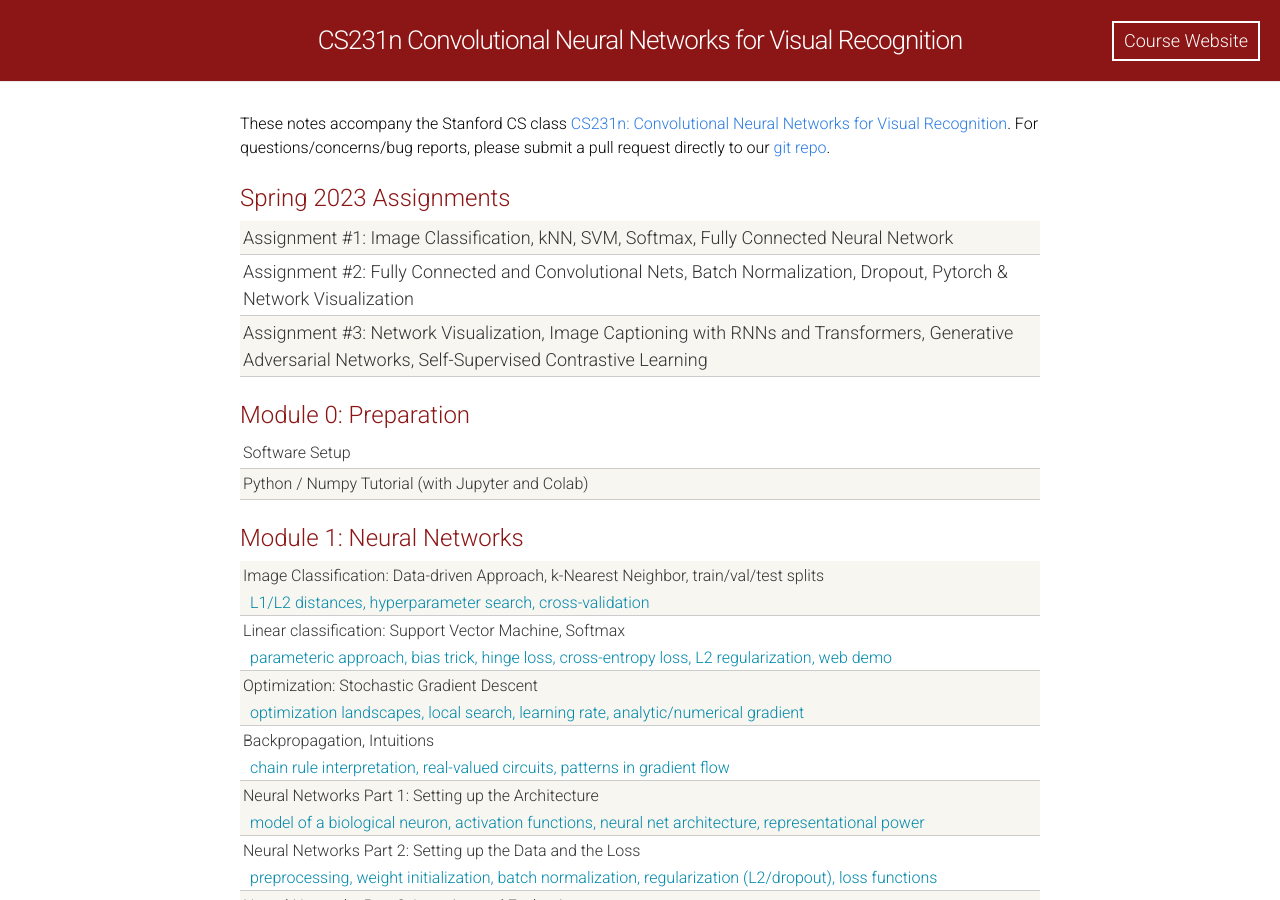
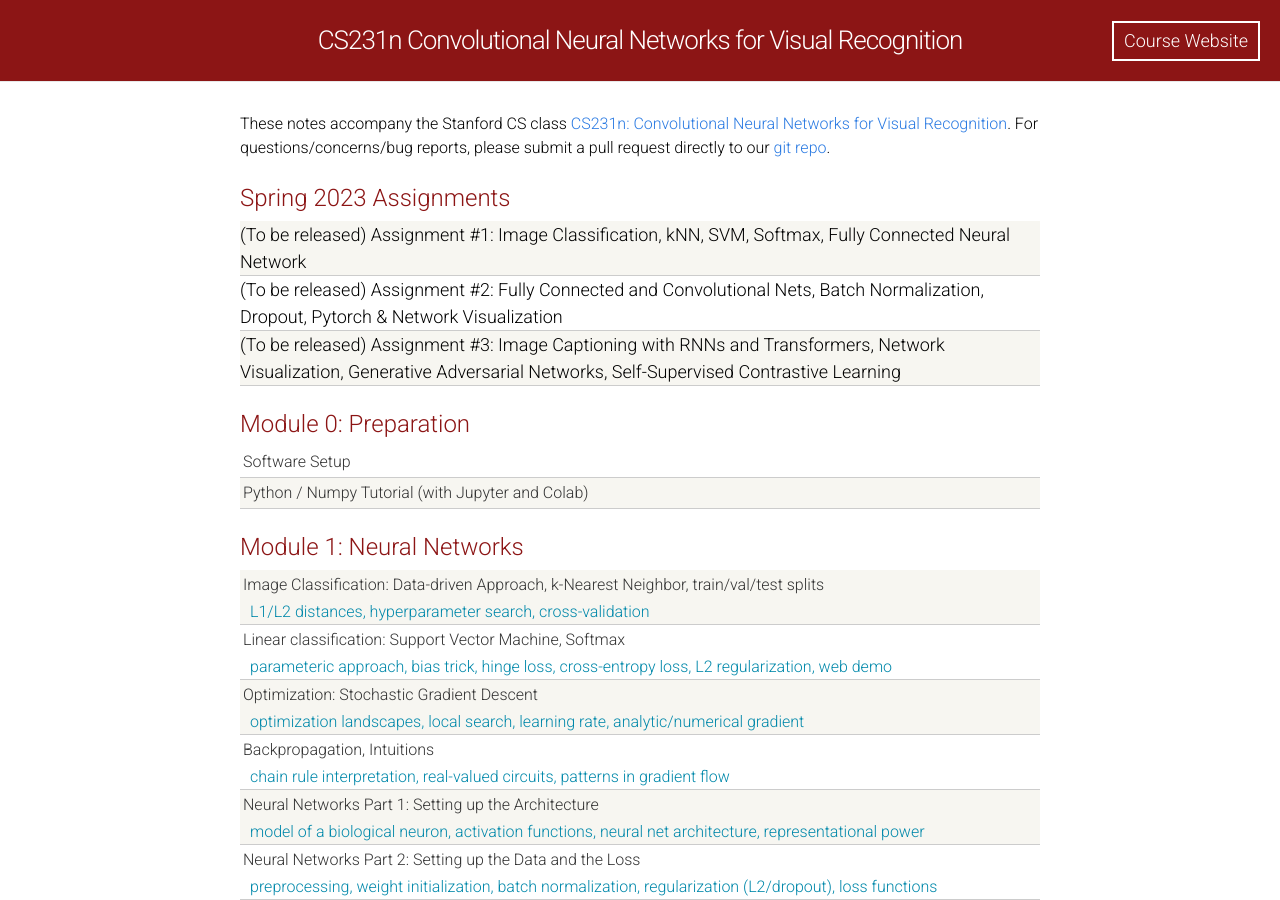
Before and after one commit to cs231n/cs231n.github.io, a Jekyll site: the page built from index.html, in a window 1280 px wide and 900 px high. Built offline with Jekyll 4.4.1, drawn with Linux system fonts in a browser that asks for light colours; some of the changed lines change nothing that is shown.

Commit message:
Quick changes to remove assignments for new quarter

```diff
--- a/_config.yml
+++ b/_config.yml
@@ -1,6 +1,6 @@
 # Site settings
 title: CS231n Convolutional Neural Networks for Visual Recognition
-email: karpathy@cs.stanford.edu
+email: cgokmen@stanford.edu
 description: "Course materials and notes for Stanford class CS231n: Convolutional Neural Networks for Visual Recognition."
 baseurl: ""
 url: "https://cs231n.github.io"
--- a/index.html
+++ b/index.html
@@ -17,18 +17,18 @@
   <div class="materials-wrap">
     <div class="module-header">Spring 2023 Assignments</div>
     <div class="materials-item">
-      <!-- (To be released) Assignment #1: Image Classification, kNN, SVM, Softmax, Fully Connected Neural Network -->
-      <a href="assignments2023/assignment1/">Assignment #1: Image Classification, kNN, SVM, Softmax, Fully Connected Neural Network</a>
+      (To be released) Assignment #1: Image Classification, kNN, SVM, Softmax, Fully Connected Neural Network
+      <!-- <a href="assignments2023/assignment1/">Assignment #1: Image Classification, kNN, SVM, Softmax, Fully Connected Neural Network</a> -->
     </div>
     <div class="materials-item">
-      <!-- (To be released) Assignment #2: Fully Connected and Convolutional Nets, Batch Normalization, Dropout, Pytorch &
-      Network Visualization -->
-      <a href="assignments2023/assignment2/">Assignment #2: Fully Connected and Convolutional Nets, Batch Normalization, Dropout, Pytorch & Network Visualization</a>
+      (To be released) Assignment #2: Fully Connected and Convolutional Nets, Batch Normalization, Dropout, Pytorch &
+      Network Visualization
+      <!-- <a href="assignments2023/assignment2/">Assignment #2: Fully Connected and Convolutional Nets, Batch Normalization, Dropout, Pytorch & Network Visualization</a> -->
     </div>
     <div class="materials-item">
-      <!-- (To be released) Assignment #3: Image Captioning with RNNs and Transformers, Network Visualization,
-      Generative Adversarial Networks, Self-Supervised Contrastive Learning -->
-      <a href="assignments2023/assignment3/">Assignment #3: Network Visualization, Image Captioning with RNNs and Transformers, Generative Adversarial Networks, Self-Supervised Contrastive Learning</a>
+      (To be released) Assignment #3: Image Captioning with RNNs and Transformers, Network Visualization,
+      Generative Adversarial Networks, Self-Supervised Contrastive Learning
+      <!-- <a href="assignments2023/assignment3/">Assignment #3: Network Visualization, Image Captioning with RNNs and Transformers, Generative Adversarial Networks, Self-Supervised Contrastive Learning</a> -->
     </div>
   </div>
 
```
